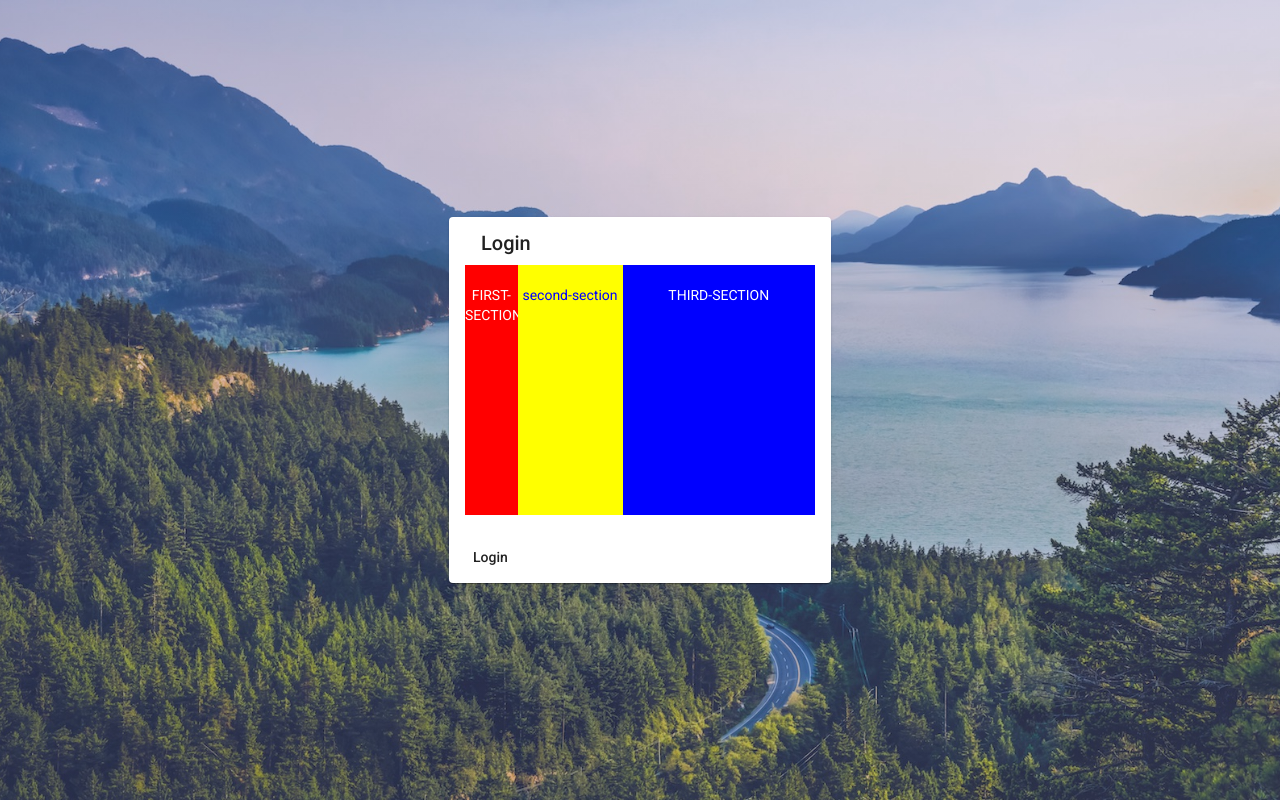
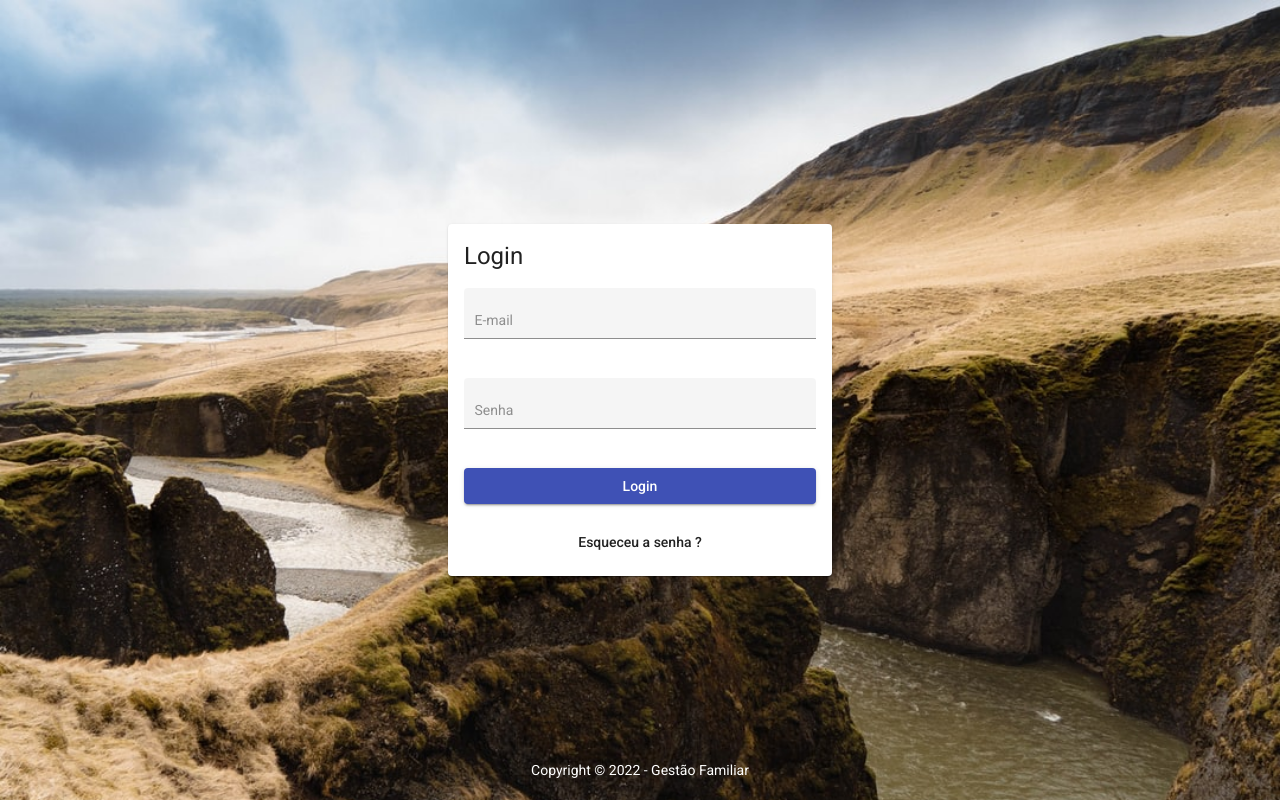
Before and after one commit to lucasspeixoto/family-activity-board, an Angular app: page / in a window 1280 px wide. Built offline with nearby package versions, Linux system fonts and the light colour scheme.

Commit message:
Include login inputs form

```diff
--- a/src/app/authentication/components/login/login.component.html
+++ b/src/app/authentication/components/login/login.component.html
@@ -1,19 +1,46 @@
-<div class="login-page">
-  <div class="login-page__content">
-    <mat-card class="example-card">
-      <mat-card-header>
-        <mat-card-title>Login</mat-card-title>
-      </mat-card-header>
-      <mat-card-content>
-        <div class="content" fxLayout="row" fxLayout.xs="column">
-          <div fxFlex="15" class="sec1" fxFlex.xs="55">first-section</div>
-          <div fxFlex="30" class="sec2">second-section</div>
-          <div fxFlex="55" class="sec3" fxFlex.xs="15">third-section</div>
+<div class="login-page" fxLayout="column wrap" fxLayoutAlign="center center">
+  <mat-card class="login-page__card">
+    <h1 class="login-page__card--title">Login</h1>
+    <mat-card-content>
+      <form
+        class="form"
+        id="form"
+        fxLayout="column"
+        fxLayoutAlign="center stretch"
+        fxLayoutGap="20">
+        <mat-form-field
+          class="form__input form__input--email"
+          appearance="fill">
+          <input matInput placeholder="E-mail" type="email" required />
+        </mat-form-field>
+
+        <mat-form-field
+          class="form__input form__input--password"
+          appearance="fill">
+          <input matInput placeholder="Senha" type="password" required />
+        </mat-form-field>
+
+        <div
+          class="form__actions"
+          fxLayout="column"
+          fxLayoutAlign="center stretch"
+          fxLayoutGap="20">
+          <button
+            class="form__actions--login"
+            mat-raised-button
+            color="primary"
+            type="submit">
+            Login
+          </button>
+          <button class="form__actions--forget" mat-button>
+            Esqueceu a senha ?
+          </button>
         </div>
-      </mat-card-content>
-      <mat-card-actions>
-        <button mat-button>Login</button>
-      </mat-card-actions>
-    </mat-card>
+      </form>
+    </mat-card-content>
+  </mat-card>
+
+  <div class="login-page__copyright">
+    Copyright © {{ year }} - Gestão Familiar
   </div>
 </div>
--- a/src/app/authentication/components/login/login.component.scss
+++ b/src/app/authentication/components/login/login.component.scss
@@ -2,74 +2,43 @@
 @import '../../../../styles/font';
 @import '../../../../styles/variables';
 
-/* Add application styles & imports to this file! */
-
-.bounds {
-  background-color: #ddd;
-  height: 800px;
-}
-
-.sec1 {
-  background: red;
-  color: white;
-  text-transform: uppercase;
-}
-
-.sec2 {
-  background: yellow;
-  color: blue;
-}
-
-.sec3 {
-  background: blue;
-  color: white;
-  text-transform: uppercase;
-}
-
-.sec1,
-.sec2,
-.sec3 {
-  padding-top: 20px;
-  text-align: center;
-}
-
-.content {
-  min-width: 350px;
-
-  height: 250px;
-}
-
-.example-card {
-  max-width: 400px;
-}
 
 .login-page {
   width: 100%;
   height: 100vh;
-  display: flex;
   padding: 2rem;
-
-  background-image: linear-gradient(
-      to right bottom,
-      rgba($blue, 0.2),
-      rgba($light-blue, 0.2)
-    ),
+  background-image:
     url(../../../../assets/images/background.jpg);
 
   background-size: cover;
-  background-position: top;
   position: relative;
-  align-items: center;
-  justify-content: center;
 
-  &__content {
-    width: 45%;
+  &__card {
+    width: 30vw;
 
-    padding: 16px;
-    display: flex;
-    align-items: center;
-    justify-content: center;
-    flex-direction: column;
+    @media  screen and (min-width: 651px) and (max-width: 800px) {
+      width: 60vw;
+    }
+
+    @media  screen and (min-width: 501px) and (max-width: 650px) {
+      width: 70vw;
+    }
+
+    @media  screen and (min-width: 301px) and (max-width: 500px) {
+      width: 80vw;
+    }
+
+    @media screen and (max-width: 300px) {
+      width: 98vw;
+     }
+
+  }
+
+  &__copyright {
+    position: absolute;
+    bottom: 2rem;
+    color: $white;
+    z-index: 1
 
   }
 }
--- a/src/app/authentication/components/login/login.component.ts
+++ b/src/app/authentication/components/login/login.component.ts
@@ -6,6 +6,7 @@ import { Component, OnInit } from '@angular/core';
   styleUrls: ['./login.component.scss'],
 })
 export class LoginComponent implements OnInit {
+  public readonly year = new Date().getFullYear();
   constructor() {}
 
   ngOnInit() {
--- a/src/app/shared/modules/material.module.ts
+++ b/src/app/shared/modules/material.module.ts
@@ -1,10 +1,17 @@
 import { NgModule } from '@angular/core';
 import { CommonModule } from '@angular/common';
 
+import { MatButtonModule } from '@angular/material/button';
 import { MatCardModule } from '@angular/material/card';
-import { MatButtonModule } from '@angular/material/button';
+import { MatFormFieldModule } from '@angular/material/form-field';
+import { MatInputModule } from '@angular/material/input';
 
-const MODULES = [MatButtonModule, MatCardModule];
+const MODULES = [
+  MatButtonModule,
+  MatCardModule,
+  MatFormFieldModule,
+  MatInputModule,
+];
 
 @NgModule({
   imports: [CommonModule, ...MODULES],
--- a/src/app/shared/modules/shared.module.ts
+++ b/src/app/shared/modules/shared.module.ts
@@ -2,12 +2,19 @@ import { NgModule } from '@angular/core';
 import { CommonModule } from '@angular/common';
 import { FlexLayoutModule } from '@angular/flex-layout';
 import { MaterialModule } from './material.module';
+import { FormsModule, ReactiveFormsModule } from '@angular/forms';
 
-const MODULES = [MaterialModule, FlexLayoutModule];
+const MODULES = [
+  CommonModule,
+  FormsModule,
+  ReactiveFormsModule,
+  MaterialModule,
+  FlexLayoutModule,
+];
 
 @NgModule({
   declarations: [],
-  imports: [CommonModule, ...MODULES],
+  imports: [...MODULES],
   exports: [...MODULES],
 })
 export class SharedModule {}
```
Also changed, not shown: src/assets/images/background.jpg.
